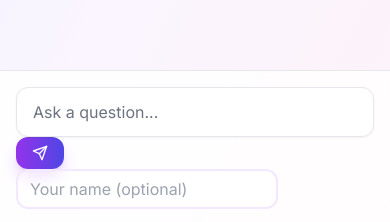
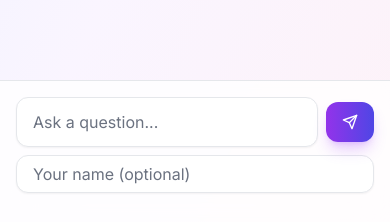
Before and after one commit to rishwajeet/knowledgedays-warikoo, a React (Vite) app in the folder knowledge-days-app/: page / in a window 390 px wide. Shown: the part 619-841 px from the top of the page. Built offline with nearby package versions, Linux system fonts and the light colour scheme; no server answers; the database is empty; the HTML template or start-up script is replaced by a standard one.

Commit message:
fix: improve mobile input experience
- Enhance input layout for better mobile usability
- Fix keyboard handling and input visibility
- Add iOS safe area support
- Improve scrolling behavior

```diff
--- a/knowledge-days-app/index.html
+++ b/knowledge-days-app/index.html
@@ -3,19 +3,32 @@
   <head>
     <meta charset="UTF-8" />
     <link rel="icon" type="image/svg+xml" href="/favicon.svg" />
-    <meta name="viewport" content="width=device-width, initial-scale=1.0, maximum-scale=1.0, user-scalable=no" />
+    <meta name="viewport" content="width=device-width, initial-scale=1.0, maximum-scale=1.0, user-scalable=no, viewport-fit=cover" />
     <title>Knowledge Days Questions</title>
     <meta name="theme-color" content="#6366f1">
     <link href="https://fonts.googleapis.com/css2?family=Inter:wght@400;500;600;700&display=swap" rel="stylesheet">
     <style>
       input, textarea, select {
-        font-size: 16px !important; /* Prevents iOS zoom */
+        font-size: 16px !important;
       }
       @supports (-webkit-touch-callout: none) {
         /* CSS specific to iOS devices */
         input, textarea, select {
           font-size: 16px !important;
         }
+      }
+      /* Add padding for iOS safe areas */
+      @supports (padding: max(0px)) {
+        .fixed {
+          padding-bottom: max(1rem, env(safe-area-inset-bottom));
+        }
+      }
+      body {
+        position: fixed;
+        width: 100%;
+        height: 100%;
+        overflow-y: auto;
+        -webkit-overflow-scrolling: touch;
       }
     </style>
   </head>
--- a/knowledge-days-app/src/App.jsx
+++ b/knowledge-days-app/src/App.jsx
@@ -523,9 +523,11 @@ function App() {
           initial={{ y: 100 }}
           animate={{ y: 0 }}
           className="fixed bottom-0 left-0 right-0 bg-white/80 dark:bg-gray-800/80 backdrop-blur-lg border-t border-gray-200 dark:border-gray-700"
+          style={{ position: 'fixed', bottom: 0, zIndex: 1000 }}
         >
           <div className="max-w-3xl mx-auto p-4">
-            <form onSubmit={handleSubmit} className="relative">
+            <form onSubmit={handleSubmit} className="flex flex-col gap-2">
+              <div className="relative flex items-center gap-2">
                 <input
                   type="text"
                   value={newQuestion}
@@ -534,7 +536,7 @@ function App() {
                     setShowInputError(false);
                   }}
                   placeholder="Ask a question..."
-                className="w-full px-4 py-3 pr-24 rounded-xl border border-gray-200 dark:border-gray-700 bg-white dark:bg-gray-800 text-gray-900 dark:text-white placeholder-gray-500 dark:placeholder-gray-400 shadow-sm focus:ring-2 focus:ring-purple-500 focus:border-transparent dark:focus:ring-purple-400 transition-shadow text-base md:text-base"
+                  className="flex-1 px-4 py-3 rounded-xl border border-gray-200 dark:border-gray-700 bg-white dark:bg-gray-800 text-gray-900 dark:text-white placeholder-gray-500 dark:placeholder-gray-400 shadow-sm focus:ring-2 focus:ring-purple-500 focus:border-transparent dark:focus:ring-purple-400 transition-shadow"
                   style={{
                     fontSize: '16px',
                     lineHeight: '1.5',
@@ -548,55 +550,29 @@ function App() {
                   whileTap={{ scale: 0.95 }}
                   type="submit"
                   disabled={!sessionActive}
-                className={`px-4 py-2 rounded-xl text-sm font-medium flex items-center justify-center gap-2 ${
+                  className={`px-4 py-3 rounded-xl text-sm font-medium flex items-center justify-center gap-2 whitespace-nowrap ${
                     sessionActive
                       ? 'bg-gradient-to-r from-purple-600 to-indigo-600 hover:from-purple-700 hover:to-indigo-700 text-white shadow-lg shadow-purple-500/30'
                       : 'bg-gray-200 text-gray-400 cursor-not-allowed'
                   } transition-all duration-300`}
                 >
-                <Send className="w-4 h-4 sm:w-5 sm:h-5" />
-                <span className="hidden sm:inline">Share</span>
+                  <Send className="w-4 h-4" />
+                  <span className="hidden sm:inline">Ask</span>
                 </motion.button>
-              <motion.input
-                whileFocus={{ scale: 1.02 }}
-                transition={{ type: "spring", stiffness: 300, damping: 20 }}
+              </div>
+
+              <input
                 type="text"
                 value={author}
                 onChange={(e) => setAuthor(e.target.value)}
                 placeholder="Your name (optional)"
-                className="flex-1 sm:flex-none px-3 sm:px-4 py-2 text-sm sm:text-base rounded-xl border-2 border-purple-100 dark:border-purple-900 focus:border-purple-500 dark:focus:border-purple-400 focus:ring-2 focus:ring-purple-200 dark:focus:ring-purple-800 transition-all duration-300 bg-white/50 dark:bg-gray-900/50 text-gray-800 dark:text-gray-200 placeholder-gray-400 dark:placeholder-gray-600 backdrop-blur-sm"
+                className="w-full px-4 py-2 text-sm rounded-xl border border-gray-200 dark:border-gray-700 bg-white dark:bg-gray-800 text-gray-900 dark:text-white placeholder-gray-500 dark:placeholder-gray-400 shadow-sm focus:ring-2 focus:ring-purple-500 focus:border-transparent dark:focus:ring-purple-400 transition-shadow"
+                style={{
+                  fontSize: '16px',
+                  WebkitAppearance: 'none',
+                  appearance: 'none'
+                }}
               />
-              {/* Fun Messages */}
-              <AnimatePresence mode="wait">
-                {newQuestion.length > 0 && (
-                  <motion.div
-                    initial={{ opacity: 0, y: 10 }}
-                    animate={{ opacity: 1, y: 0 }}
-                    exit={{ opacity: 0, y: -10 }}
-                    className="text-xs sm:text-sm"
-                  >
-                    {newQuestion.length < 10 ? (
-                      <span className="text-blue-500">Keep going! What's on your mind? 🤔</span>
-                    ) : newQuestion.length < 50 ? (
-                      <span className="text-indigo-500">That's interesting! Care to elaborate? ✨</span>
-                    ) : newQuestion.length < 100 ? (
-                      <span className="text-purple-500">Now we're talking! Great question forming... 🌟</span>
-                    ) : (
-                      <span className="text-pink-500">Wow, that's a thoughtful question! 🎯</span>
-                    )}
-                  </motion.div>
-                )}
-              </AnimatePresence>
-
-              {!sessionActive && (
-                <motion.div
-                  initial={{ opacity: 0, y: -10 }}
-                  animate={{ opacity: 1, y: 0 }}
-                  className="text-xs sm:text-sm text-orange-500 dark:text-orange-400"
-                >
-                  Session is paused. Please wait for the host to resume.
-                </motion.div>
-              )}
             </form>
           </div>
         </motion.div>
```
Lines whose indentation alone changed are shown as unchanged.
